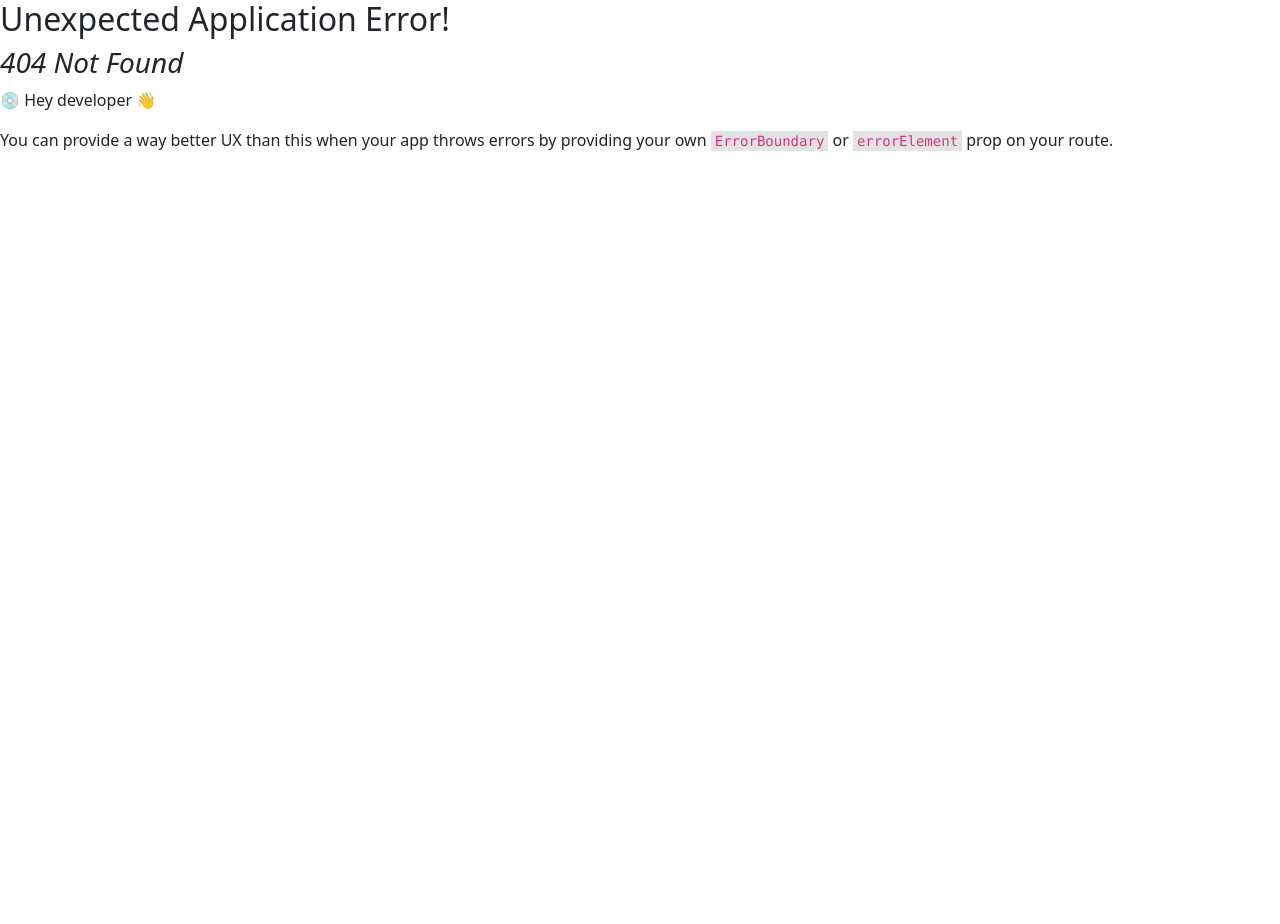
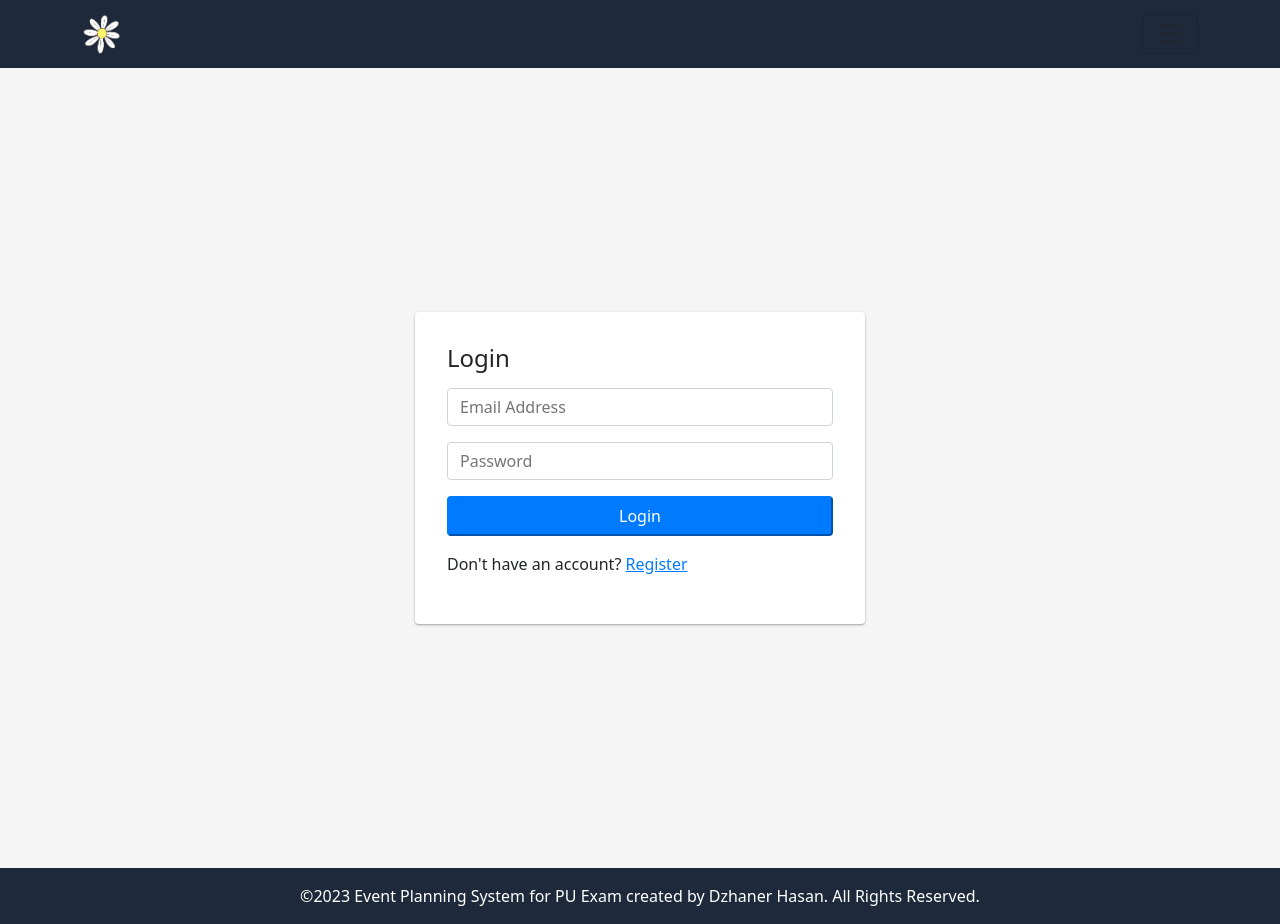
Before and after one commit to dzhanerhasan/event-management-sys, a React (Create React App) app in the folder ems-front-end/: page /login in a window 1280 px wide. Before the commit this address had no page. Before the commit the page ends 800 px from the top, so only its background shows below. Built offline with nearby package versions, Linux system fonts and the light colour scheme; the HTML template or start-up script is replaced by a standard one.

Commit message:
Created the login/register page design

```diff
--- a/ems-front-end/src/App.js
+++ b/ems-front-end/src/App.js
@@ -7,12 +7,14 @@ import AllEvents from "./pages/AllEvents";
 import CreateEvent from "./pages/CreateEvent";
 import MyEvents from "./pages/MyEvents";
 import EventDetails from "./pages/EventDetails";
+import Auth from "./pages/Auth";
 
 const router = createBrowserRouter([
   {
     path: "/",
     element: <RootLayout />,
     children: [
+      { path: "/login", element: <Auth /> },
       { path: "/", element: <HomePage /> },
       { path: "/all-events", element: <AllEvents /> },
       { path: "/create-event", element: <CreateEvent /> },
--- /dev/null
+++ b/ems-front-end/src/pages/Auth.js
@@ -0,0 +1,62 @@
+import React, { useState } from "react";
+import "../styles/Auth.css";
+
+const Auth = () => {
+  const [showLoginForm, setShowLoginForm] = useState(true);
+
+  const toggleForm = () => {
+    setShowLoginForm(!showLoginForm);
+  };
+
+  return (
+    <div className="authContainer">
+      <div
+        className={`authFormWrapper ${
+          showLoginForm ? "loginForm" : "registerForm"
+        }`}
+      >
+        <h3>{showLoginForm ? "Login" : "Register"}</h3>
+        <form>
+          <div className="formGroup">
+            <input
+              type="email"
+              className="formControl"
+              placeholder="Email Address"
+            />
+          </div>
+          <div className="formGroup">
+            <input
+              type="password"
+              className="formControl"
+              placeholder="Password"
+            />
+          </div>
+          {showLoginForm || (
+            <div className="formGroup">
+              <input
+                type="text"
+                className="formControl"
+                placeholder="Username"
+              />
+            </div>
+          )}
+          <div className="formGroup">
+            <button type="submit" className="authSubmitButton">
+              {showLoginForm ? "Login" : "Register"}
+            </button>
+          </div>
+        </form>
+        <p>
+          {showLoginForm
+            ? "Don't have an account? "
+            : "Already have an account? "}
+          <span className="toggleAuthForm" onClick={toggleForm}>
+            {showLoginForm ? "Register" : "Login"}
+          </span>
+        </p>
+      </div>
+    </div>
+  );
+};
+
+export default Auth;
--- a/ems-front-end/src/pages/MyEvents.js
+++ b/ems-front-end/src/pages/MyEvents.js
@@ -1,12 +1,11 @@
 const MyEvents = () => {
   return (
     <div className="container-md my-5">
-      <h1 className="text-center">My Events</h1>
+      <h1 className="text-center">My Events (Coming Soon)</h1>
       <p className="text-center lead my-4">
         Here, you can see all the events you've created and the ones you're
         attending.
       </p>
-      {/* Add your events listing logic here */}
     </div>
   );
 };
--- /dev/null
+++ b/ems-front-end/src/styles/Auth.css
@@ -0,0 +1,77 @@
+.authContainer {
+  display: flex;
+  justify-content: center;
+  align-items: center;
+  min-height: 100vh;
+  padding: 2rem 0;
+  background-color: #f5f5f5;
+}
+
+.authFormWrapper {
+  width: 100%;
+  max-width: 450px;
+  padding: 2rem;
+  background-color: #ffffff;
+  box-shadow: 0 1px 3px rgba(0, 0, 0, 0.12), 0 1px 2px rgba(0, 0, 0, 0.24);
+  border-radius: 4px;
+}
+
+h3 {
+  margin-bottom: 1rem;
+  font-size: 1.5rem;
+}
+
+.formGroup {
+  margin-bottom: 1rem;
+}
+
+.formControl {
+  display: block;
+  width: 100%;
+  padding: 0.375rem 0.75rem;
+  font-size: 1rem;
+  line-height: 1.5;
+  color: #495057;
+  background-color: #fff;
+  background-clip: padding-box;
+  border: 1px solid #ced4da;
+  border-radius: 0.25rem;
+  transition: border-color 0.15s ease-in-out, box-shadow 0.15s ease-in-out;
+  margin-bottom: 0.5rem;
+}
+
+.formControl:focus {
+  border-color: #80bdff;
+  outline: 0;
+  box-shadow: 0 0 0 0.2rem rgba(0, 123, 255, 0.25);
+}
+
+.authSubmitButton {
+  background-color: #007bff;
+  border-color: #007bff;
+  color: #fff;
+  padding: 0.375rem 0.75rem;
+  font-size: 1rem;
+  line-height: 1.5;
+  border-radius: 0.25rem;
+  cursor: pointer;
+  transition: background-color 0.15s ease-in-out, border-color 0.15s ease-in-out;
+  width: 100%;
+}
+
+.authSubmitButton:hover {
+  background-color: #0069d9;
+  border-color: #0062cc;
+}
+
+.toggleAuthForm {
+  color: #007bff;
+  cursor: pointer;
+  text-decoration: underline;
+}
+
+.formFooter {
+  font-size: 0.9rem;
+  text-align: center;
+  margin-top: 1rem;
+}
```
